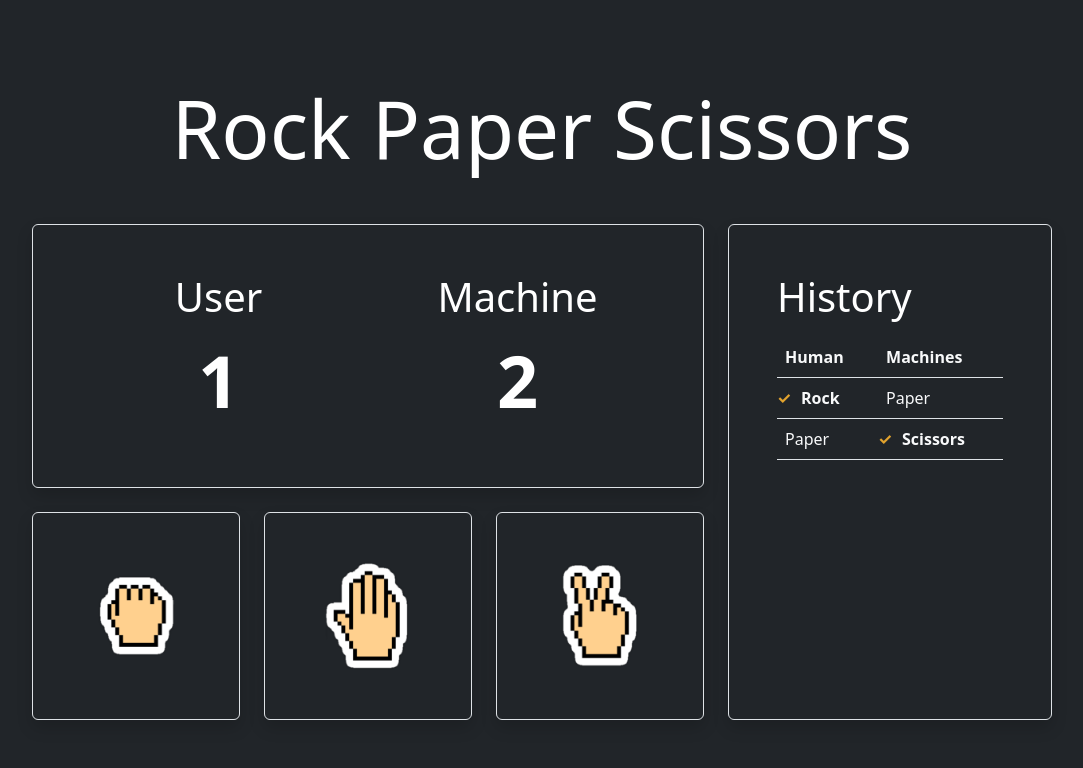
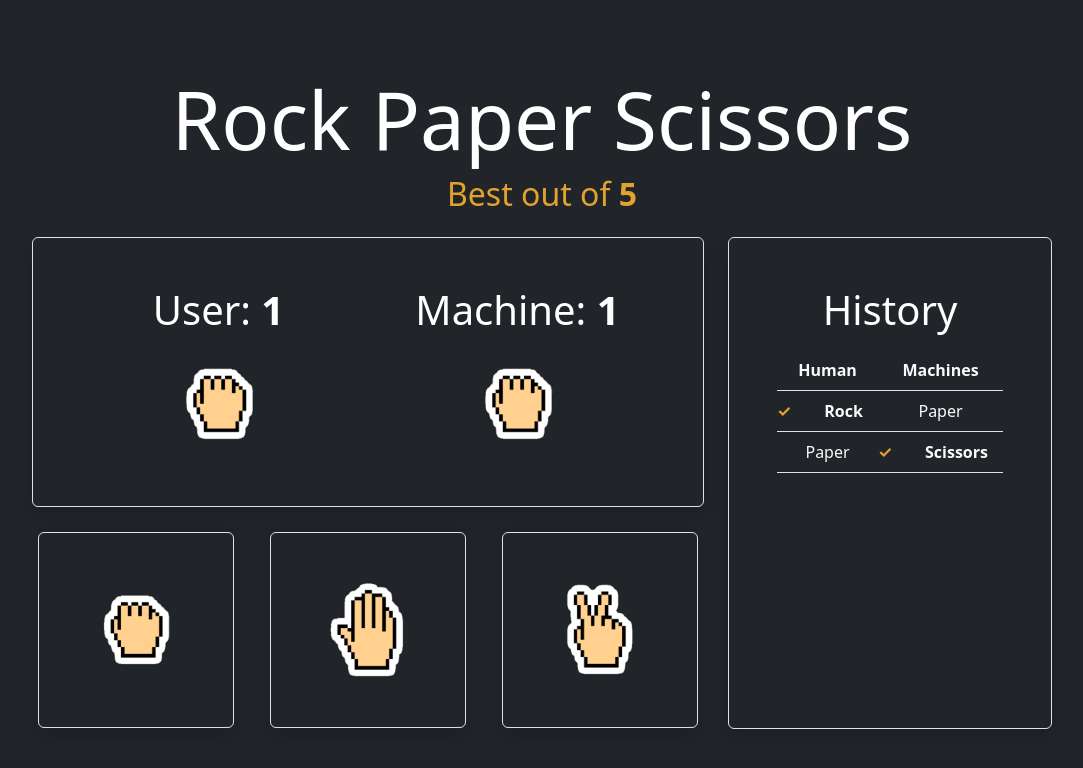
Before and after one commit to anilu-221/rock-paper-scissors, a plain HTML site: page index.html in a window 1280 px wide. Shown: the whole page, without its empty margins (98-1181 px from the left). Drawn offline with nearby package versions, Linux system fonts and the light colour scheme.

Commit message:
Adds image preview of the last weapon used

```diff
--- a/index.html
+++ b/index.html
@@ -13,8 +13,9 @@
 <body class="bg-dark">
     <div class="d-flex min-vh-100 align-items-center">
         <div class="container">
-            <div class="row p-5">
-                <h1 class="text-white mb-5 text-center display-1">Rock Paper Scissors</h1>
+            <div class="row p-5 text-center">
+                <h1 class="text-white  text-center display-1">Rock Paper Scissors</h1>
+                <p class="text-yellow h2 mb-4">Best out of <span class="text-yellow fw-bold">5</span></p>
                 <!--Left-->
                 <div class="col-md-8">
                     <!--Scores-->
@@ -22,34 +23,48 @@
                         <div class="row text-center">
                             <div class="col-md-6">
                                 <p class="display-6">
-                                    User
+                                    User:
+                                    <span class="fw-bold">1</span>
                                 </p>
-                                <p class="fw-bold display-2">1</p>
+
+                                <div class="weapon-card-sm p-1">
+                                    <img class="weapon-img-sm" src="img/rock.png" alt="Rock">
+                                </div>
                             </div>
                             <div class="col-md-6">
-                                <p class="display-6 text-center">
-                                    Machine
+                                <p class="display-6">
+                                    Machine:
+                                    <span class="fw-bold">1</span>
                                 </p>
-                                <p class="fw-bold display-2">2</p>
+
+                                <div class="weapon-card-sm p-1">
+                                    <img class="weapon-img-sm" src="img/rock.png" alt="Rock">
+                                </div>
                             </div>
                         </div>
                     </div>
                     <!--Select your weapon-->
                     <div class="row mt-4">
                         <div class="col-4">
+                            <button>
                                 <div class="weapon-card border rounded shadow p-3 p-lg-5">
                                     <img class="weapon-img" src="img/rock.png" alt="Rock">
                                 </div>
+                            </button>
                         </div>
                         <div class="col-4">
+                            <button>
                                 <div class="weapon-card border rounded shadow p-3 p-lg-5">
                                     <img class="weapon-img" src="img/paper.png" alt="Paper">
                                 </div>
+                            </button>
                         </div>
                         <div class="col-4">
+                            <button>
                                 <div class="weapon-card border rounded shadow p-3 p-lg-5">
                                     <img class="weapon-img" src="img/scissors.png" alt="Scissors">
                                 </div>
+                            </button>
                         </div>
                     </div>
                 </div>
--- a/styles.css
+++ b/styles.css
@@ -11,6 +11,16 @@
     background-color: rgb(226, 163, 46);
 }
 
+.weapon-img-sm{
+    width: 100px;
+    height: auto;
+}
+
+.weapon-card-sm{
+    transition: 200ms;
+}
+
+
 .text-winner{
     position: relative;
     transform: translate(1rem);
@@ -22,3 +32,12 @@
     left: -1rem;
     color: rgb(226, 163, 46);
 }
+
+button{
+    background-color: transparent;
+    border: 0;
+}
+
+.text-yellow{
+    color: rgb(226, 163, 46);
+}
```
Lines whose indentation alone changed are shown as unchanged.
